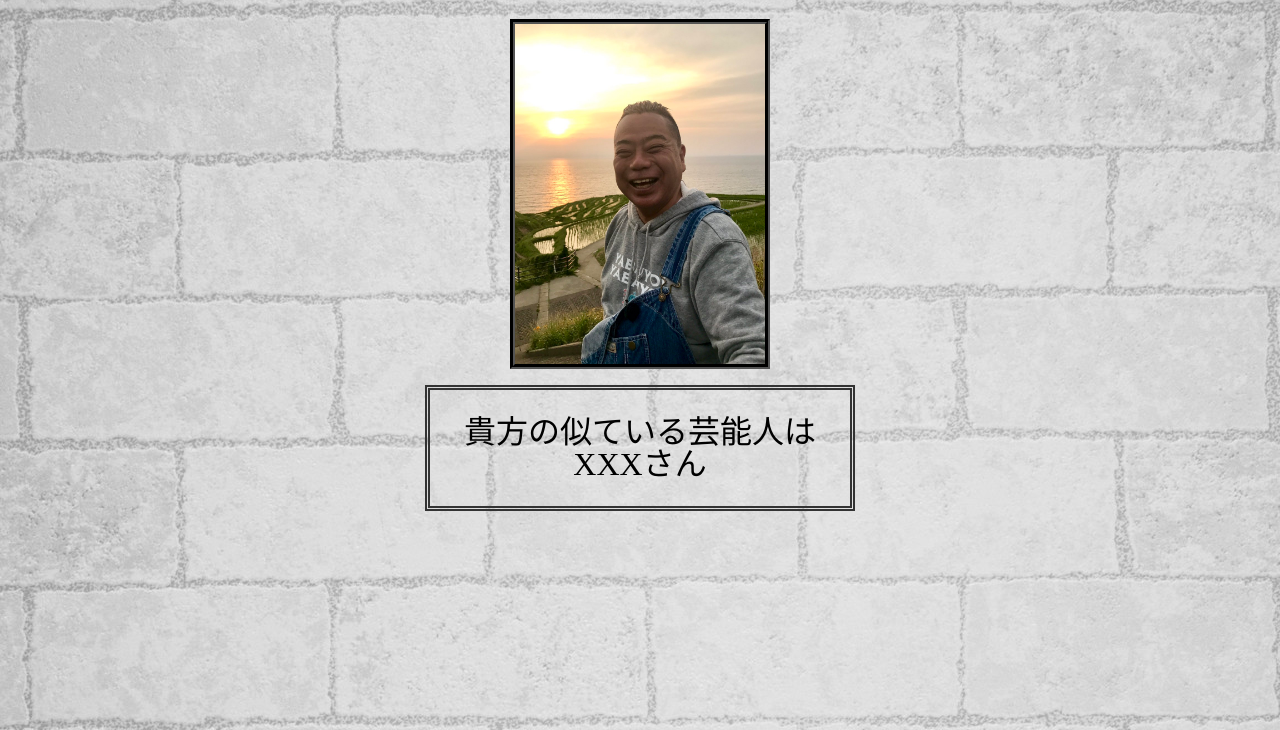
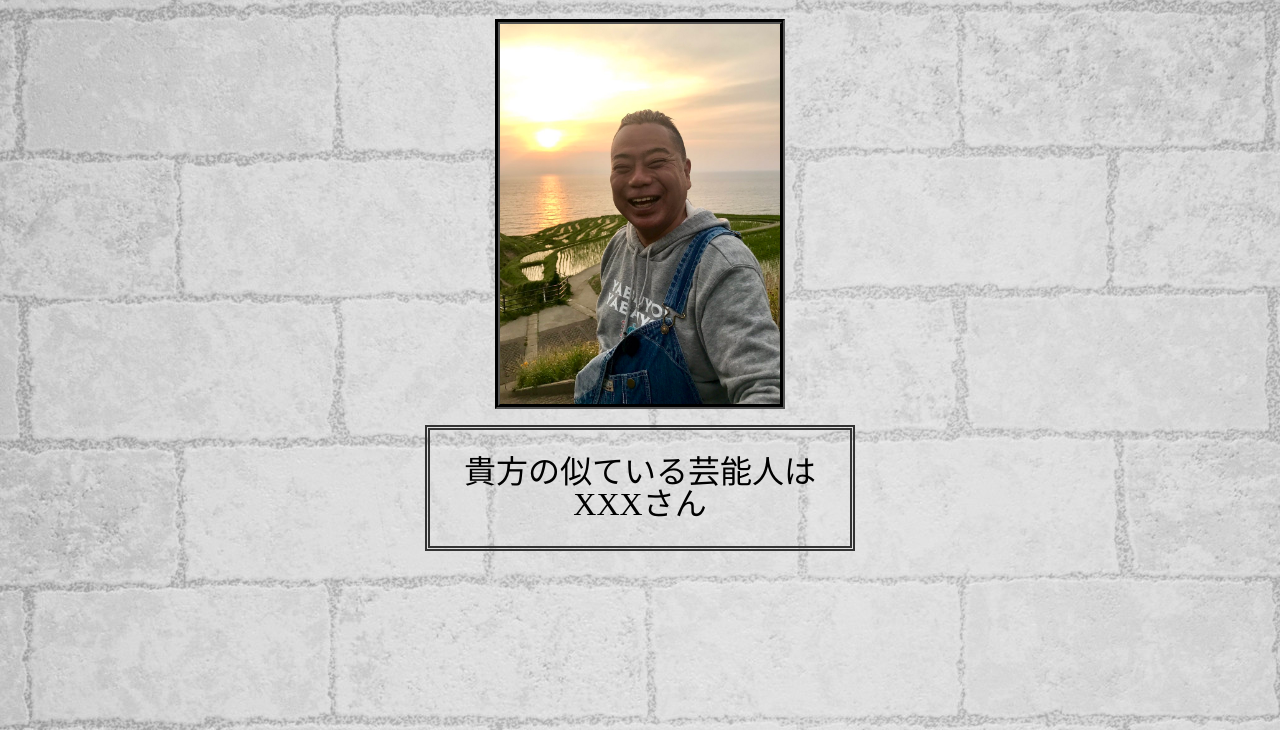
Before and after one commit to ktuka51/sotuken, a plain HTML site: page index.html in a window 1280 px wide. Shown: the part 70-800 px from the top of the page. Drawn offline with Linux system fonts and the light colour scheme.

Commit message:
Update index.html

```diff
--- a/index.html
+++ b/index.html
@@ -28,7 +28,7 @@
 
 <p class="suzu">
 
-<img  src="degawa.jpg" alt= "suzu" width="250" height="340"style="border:groove 5px #000000">
+<img  src="degawa.jpg" alt= "suzu" width="280" height="380"style="border:groove 5px #000000">
 
 </p>
 
```
